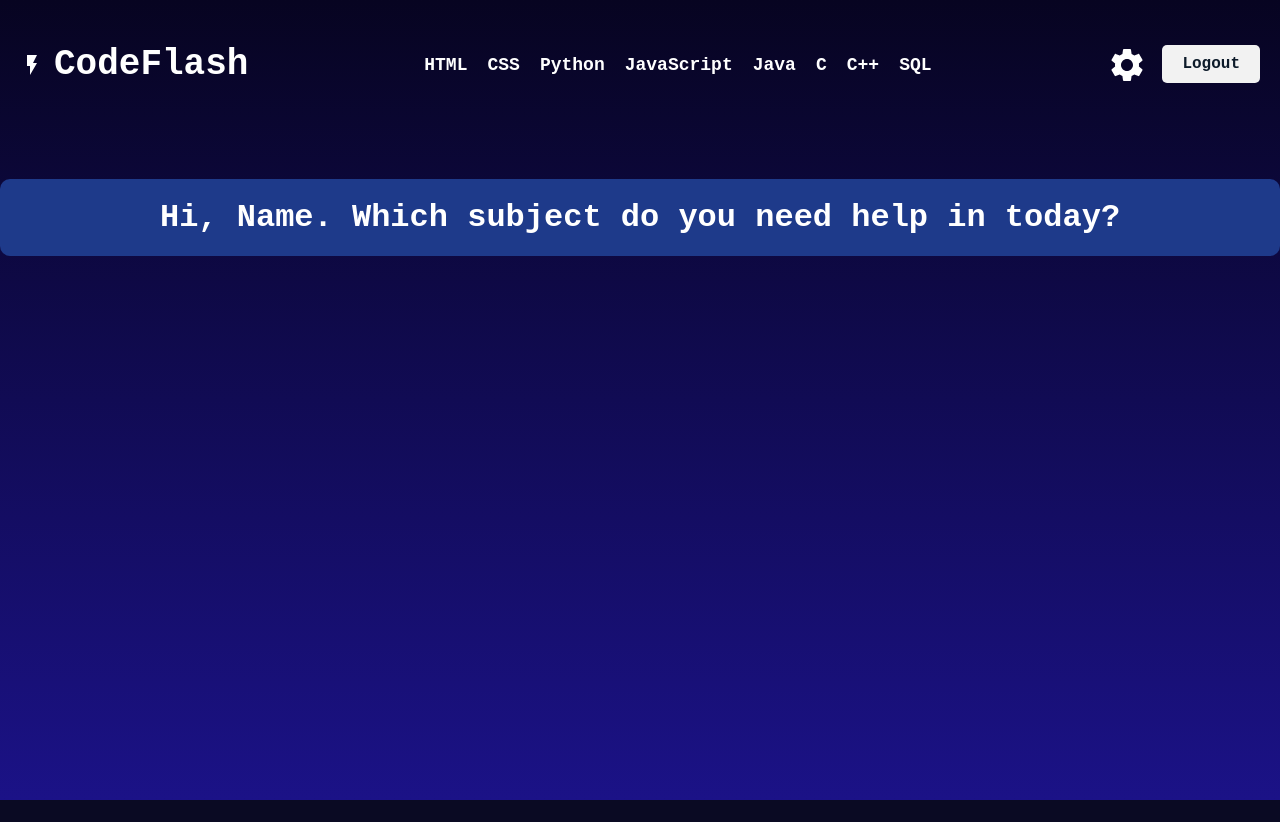
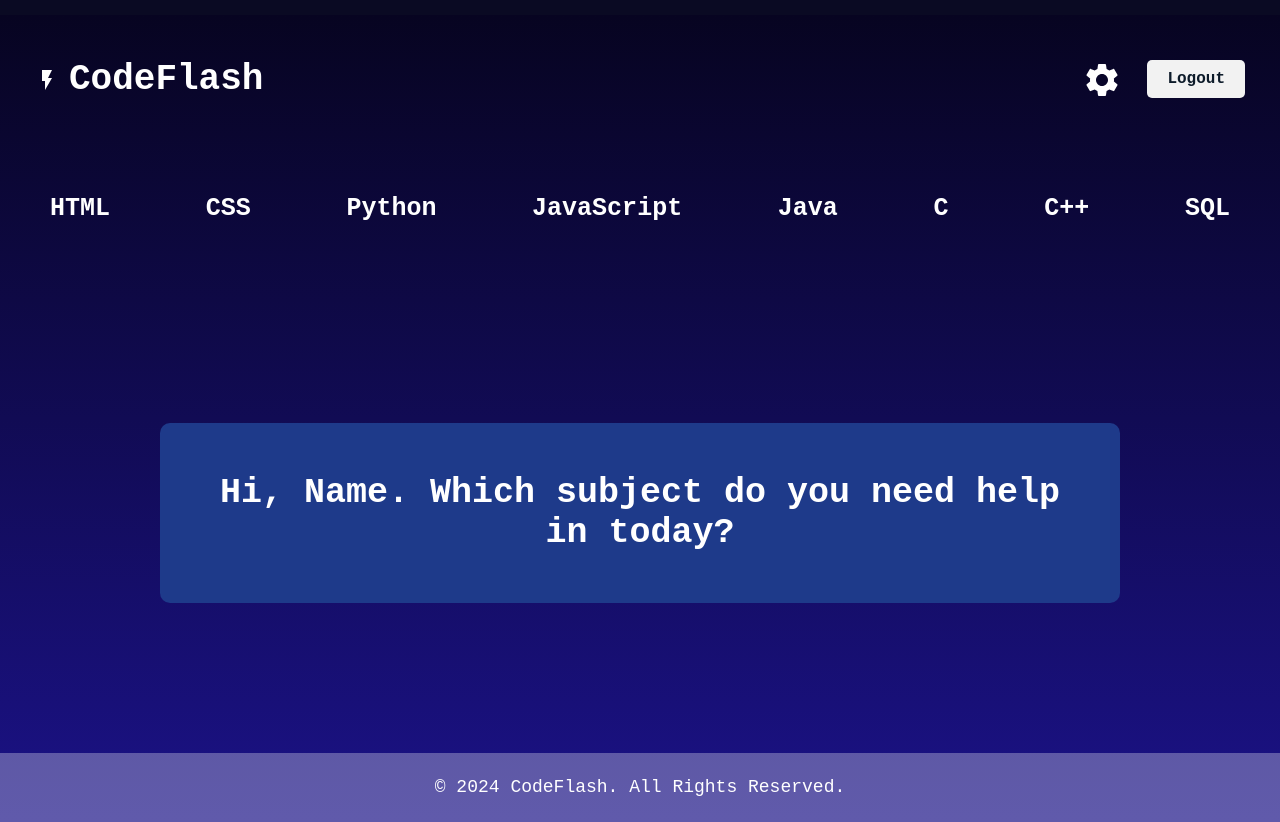
Before and after one commit to synakhanna/ai-flashcards, a Next.js app: page /Home in a window 1280 px wide. Before the commit the page ends 800 px from the top, so only its background shows below. Built offline with nearby package versions, Linux system fonts and the light colour scheme.

Commit message:
home page updates

```diff
--- a/app/Home/home.module.css
+++ b/app/Home/home.module.css
@@ -8,6 +8,7 @@
   .header {
     display: flex;
     justify-content: space-between;
+    margin: 15px;
     align-items: center;
     padding: 20px;
   }
@@ -30,13 +31,13 @@
 
   .nav {
     display: flex;
-    gap: 20px;
+    justify-content: space-between;
+    margin: 50px;
   }
 
   .navItem {
-    font-size: 18px;
+    font-size: 25px;
     font-weight: bold;
-    text-decoration: none;
     color: #FFFFFF;
     transition: transform 0.3s ease-in-out;
   }
@@ -48,11 +49,6 @@
   .actions {
     display: flex;
     gap: 15px;
-  }
-
-  .settingsButton img {
-    width: 30px;
-    height: 30px;
   }
 
   .logoutButton {
@@ -70,16 +66,36 @@
 
   .logoutButton:hover {
     background-color: #E0E0E0;
+    font-size: 20px;
   }
 
   .welcomeSection {
-    margin-top: 50px;
     text-align: center;
+    max-width: 960px;
+    margin-right: auto;
+    margin-left: auto;
+    display: flex;
+    justify-content: center;
+    align-items: center;
+    height: 60vh;
   }
 
   .welcomeMessage {
     background-color: #1E3A8A;
-    padding: 20px;
-    font-size: 32px;
+    padding: 50px;
+    font-size: 35px;
     border-radius: 10px;
   }
+
+  .footer {
+    background-color: rgba(255, 255, 255, 0.3);
+    padding: 20px;
+    text-align: center;
+  }
+
+  .footer p {
+    margin: 0;
+    color: white;
+    font-size: 18px;
+    font-weight: normal;
+  }
--- a/app/Home/page.js
+++ b/app/Home/page.js
@@ -7,12 +7,19 @@ import SettingsIcon from '@mui/icons-material/Settings';
 export default function Home() {
   return (
     <div className={styles.container}>
-      {/* Header Section */}
+   {/* Header Section */}
       <header className={styles.header}>
         <div className={styles.logo}>
         <FlashOnIcon className={styles.logoImage} />
         <h1 className={styles.title}>CodeFlash</h1>
         </div>
+        <div className={styles.actions}>
+        <SettingsIcon style={{ fontSize: 40 , marginRight: '10px'}}/>
+          <Link href="/SignIn">
+            <button className={styles.logoutButton}>Logout</button>
+          </Link>
+        </div>
+        </header>
         <nav className={styles.nav}>
           <a href="#" className={styles.navItem}>HTML</a>
           <a href="#" className={styles.navItem}>CSS</a>
@@ -23,18 +30,16 @@ export default function Home() {
           <a href="#" className={styles.navItem}>C++</a>
           <a href="#" className={styles.navItem}>SQL</a>
         </nav>
-        <div className={styles.actions}>
-          <SettingsIcon style={{ fontSize: 40 }} />
-          <Link href="/SignIn">
-            <button className={styles.logoutButton}>Logout</button>
-          </Link>
-        </div>
-      </header>
 
       {/* Welcome Section */}
       <section className={styles.welcomeSection}>
         <h2 className={styles.welcomeMessage}>Hi, Name. Which subject do you need help in today?</h2>
       </section>
+
+      {/* Footer Section */}
+      <footer className={styles.footer}>
+        <p>&copy; 2024 CodeFlash. All Rights Reserved.</p>
+      </footer>
     </div>
   );
 }
```
